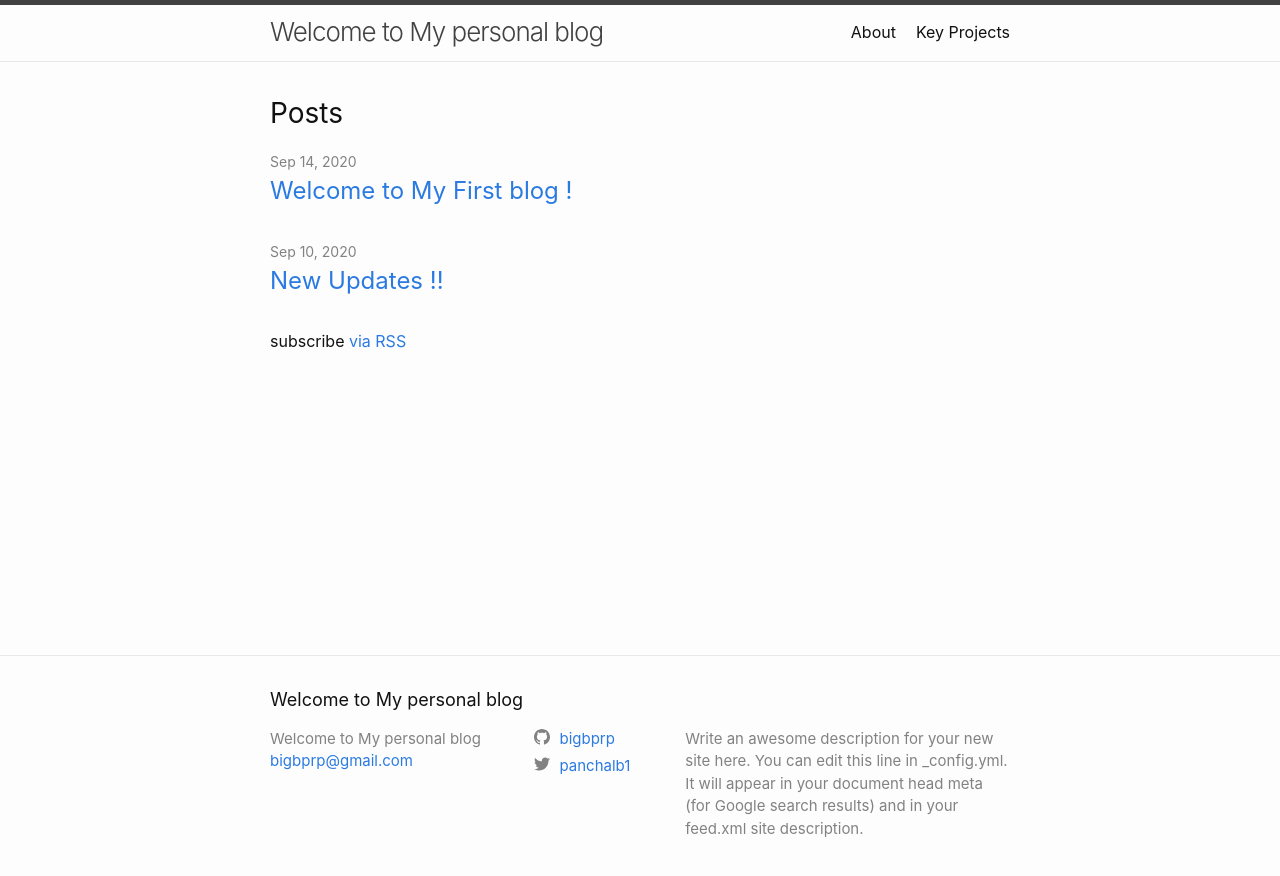
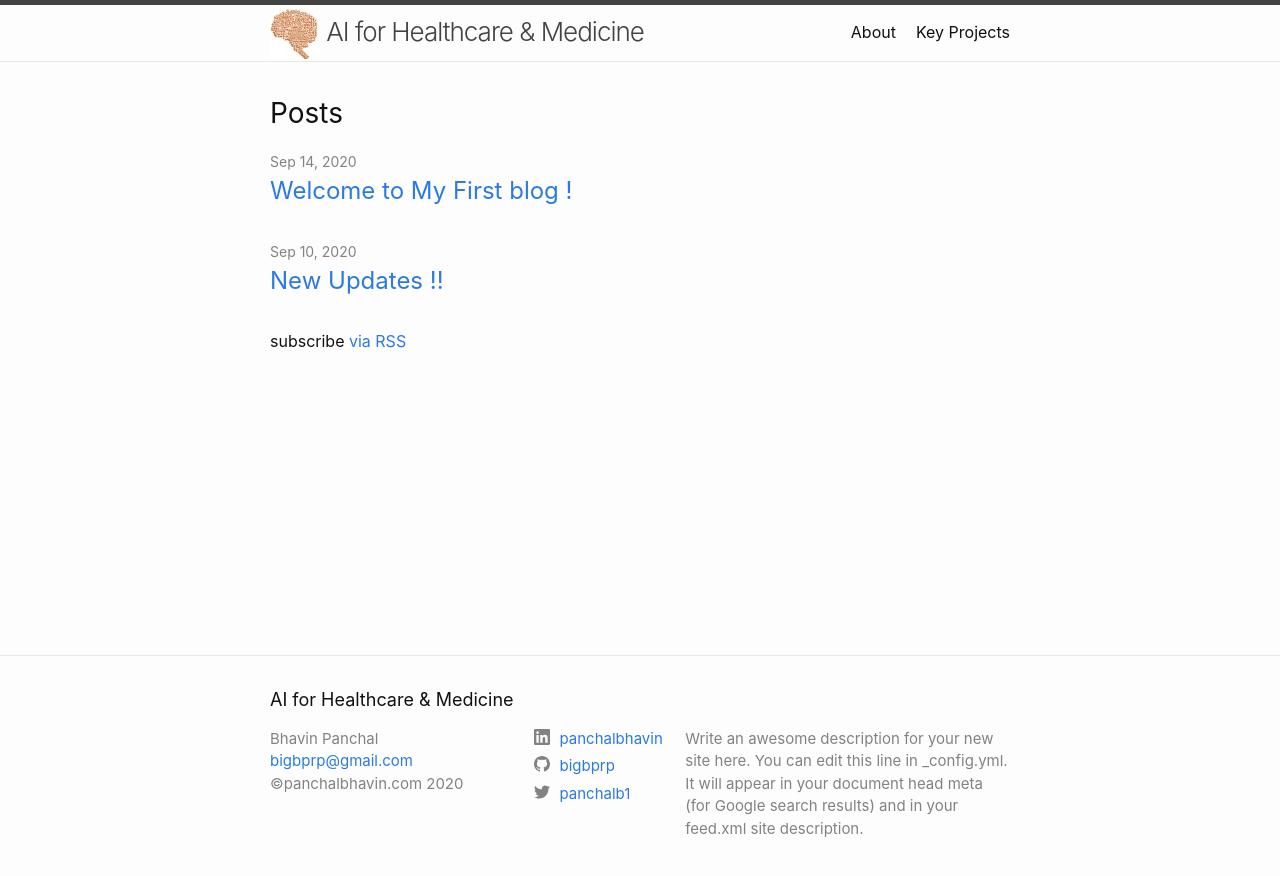
Before and after one commit to bigbprp/myrepo, a Jekyll site: the page built from index.markdown, in a window 1280 px wide. Shown: the top 876 px of the page. Built offline with Jekyll 4.4.1, drawn with Linux system fonts in a browser that asks for light colours.

Commit message:
updated Branding...

```diff
--- a/Gemfile
+++ b/Gemfile
@@ -10,6 +10,7 @@ source "https://rubygems.org"
 gem "jekyll", "~> 4.1.1"
 # This is the default theme for new Jekyll sites. You may change this to anything you like.
 # Removed minima theme as I am using my own theme customization
+gem 'jekyll-seo-tag'
 
 #gem "minima", "~> 2.5"
 #gem "minima", "~> 2.5"
--- a/_config.yml
+++ b/_config.yml
@@ -18,7 +18,7 @@
 # You can create any custom variable you would like, and they will be accessible
 # in the templates via {{ site.myvariable }}.
 
-title: Welcome to My personal blog
+title: AI for Healthcare & Medicine
 email: bigbprp@gmail.com
 description: >- # this means to ignore newlines until "baseurl:"
   Write an awesome description for your new site here. You can edit this
@@ -28,7 +28,10 @@ baseurl: "/myrepo" # the subpath of your site, e.g. /blog
 url: "https://github.com/bigbprp" # the base hostname & protocol for your site, e.g. http://example.com
 twitter_username: panchalb1
 github_username:  bigbprp
-
+linkedin_username: panchalbhavin
+author: Bhavin Panchal
+seo: Bhavin Panchal
+title-logo: /images/title-logo.jpg
 # Build settings
 # Removed minima theme as I am using my own theme customization
 #theme: minima
@@ -37,6 +40,10 @@ plugins:
   - jekyll-paginate
   - jekyll-titles-from-headings
   - jekyll-relative-links
+  - jekyll-seo-tag
+
+
+copyright: "panchalbhavin.com"
 
 # Exclude from processing.
 # The following items will not be processed, by default.
--- a/_includes/footer.html
+++ b/_includes/footer.html
@@ -18,6 +18,9 @@
             {%- if site.email -%}
             <li><a class="u-email" href="mailto:{{ site.email }}">{{ site.email }}</a></li>
             {%- endif -%}
+             {%- if site.copyright -%}
+            <li>&copy;{{site.copyright}} {{'now' | date: "%Y"}}</li>
+            {%- endif -%}
         </ul>
       </div>
 
--- a/_includes/header.html
+++ b/_includes/header.html
@@ -3,7 +3,16 @@
   <div class="wrapper">
     {%- assign default_paths = site.pages | map: "path" -%}
     {%- assign page_paths = site.header_pages | default: default_paths -%}
-    <a class="site-title" rel="author" href="{{ "/" | relative_url }}">{{ site.title | escape }}</a>
+
+    <a class="site-title" rel="author" href="{{ "/" | relative_url }}">
+      {%- if site.title-logo -%}
+        <img src="{{ site.title-logo | relative_url}}" alt="{{ site.title | escape }}" >
+         {{ site.title | escape }}
+        {%- else-%}
+        {{ site.title | escape }}
+
+       {%- endif-%}
+    </a>
 
     {%- if page_paths -%}
       <nav class="site-nav">
--- a/_includes/social.html
+++ b/_includes/social.html
@@ -1,10 +1,10 @@
 <ul class="social-media-list">
+  {%- if site.linkedin_username -%}<li><a href="https://www.linkedin.com/in/{{ site.linkedin_username| cgi_escape | escape }}"><svg class="svg-icon"><use xlink:href="{{ '/assets/minima-social-icons.svg#linkedin' | relative_url }}"></use></svg> <span class="username">{{ site.linkedin_username| escape }}</span></a></li>{%- endif -%}
   {%- if site.dribbble_username -%}<li><a href="https://dribbble.com/{{ site.dribbble_username| cgi_escape | escape }}"><svg class="svg-icon"><use xlink:href="{{ '/assets/minima-social-icons.svg#dribbble' | relative_url }}"></use></svg> <span class="username">{{ site.dribbble_username| escape }}</span></a></li>{%- endif -%}
   {%- if site.facebook_username -%}<li><a href="https://www.facebook.com/{{ site.facebook_username| cgi_escape | escape }}"><svg class="svg-icon"><use xlink:href="{{ '/assets/minima-social-icons.svg#facebook' | relative_url }}"></use></svg> <span class="username">{{ site.facebook_username| escape }}</span></a></li>{%- endif -%}
   {%- if site.flickr_username -%}<li><a href="https://www.flickr.com/photos/{{ site.flickr_username| cgi_escape | escape }}"><svg class="svg-icon"><use xlink:href="{{ '/assets/minima-social-icons.svg#flickr' | relative_url }}"></use></svg> <span class="username">{{ site.flickr_username| escape }}</span></a></li>{%- endif -%}
   {%- if site.github_username -%}<li><a href="https://github.com/{{ site.github_username| cgi_escape | escape }}"><svg class="svg-icon"><use xlink:href="{{ '/assets/minima-social-icons.svg#github' | relative_url }}"></use></svg> <span class="username">{{ site.github_username| escape }}</span></a></li>{%- endif -%}
   {%- if site.instagram_username -%}<li><a href="https://instagram.com/{{ site.instagram_username| cgi_escape | escape }}"><svg class="svg-icon"><use xlink:href="{{ '/assets/minima-social-icons.svg#instagram' | relative_url }}"></use></svg> <span class="username">{{ site.instagram_username| escape }}</span></a></li>{%- endif -%}
-  {%- if site.linkedin_username -%}<li><a href="https://www.linkedin.com/in/{{ site.linkedin_username| cgi_escape | escape }}"><svg class="svg-icon"><use xlink:href="{{ '/assets/minima-social-icons.svg#linkedin' | relative_url }}"></use></svg> <span class="username">{{ site.linkedin_username| escape }}</span></a></li>{%- endif -%}
   {%- if site.pinterest_username -%}<li><a href="https://www.pinterest.com/{{ site.pinterest_username| cgi_escape | escape }}"><svg class="svg-icon"><use xlink:href="{{ '/assets/minima-social-icons.svg#pinterest' | relative_url }}"></use></svg> <span class="username">{{ site.pinterest_username| escape }}</span></a></li>{%- endif -%}
   {%- for mst in site.mastodon -%}{%- if mst.username and mst.instance -%}<li><a href="https://{{ mst.instance| cgi_escape | escape}}/@{{mst.username}}"><svg class="svg-icon"><use xlink:href="{{ '/assets/minima-social-icons.svg#mastodon' | relative_url }}"></use></svg> <span class="username">{{ mst.username|escape }}</span></a></li>{%- endif -%}{%- endfor -%}
   {%- if site.twitter_username -%}<li><a href="https://www.twitter.com/{{ site.twitter_username| cgi_escape | escape }}"><svg class="svg-icon"><use xlink:href="{{ '/assets/minima-social-icons.svg#twitter' | relative_url }}"></use></svg> <span class="username">{{ site.twitter_username| escape }}</span></a></li>{%- endif -%}
```
Also changed, not shown: Gemfile.lock, images/Mybrain.jpg (added), images/title-logo.jpg (added).
